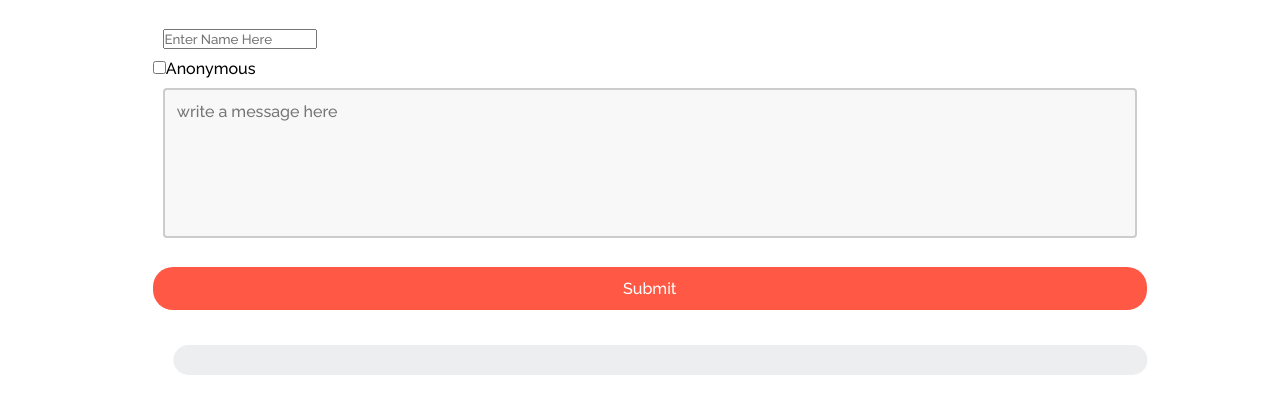
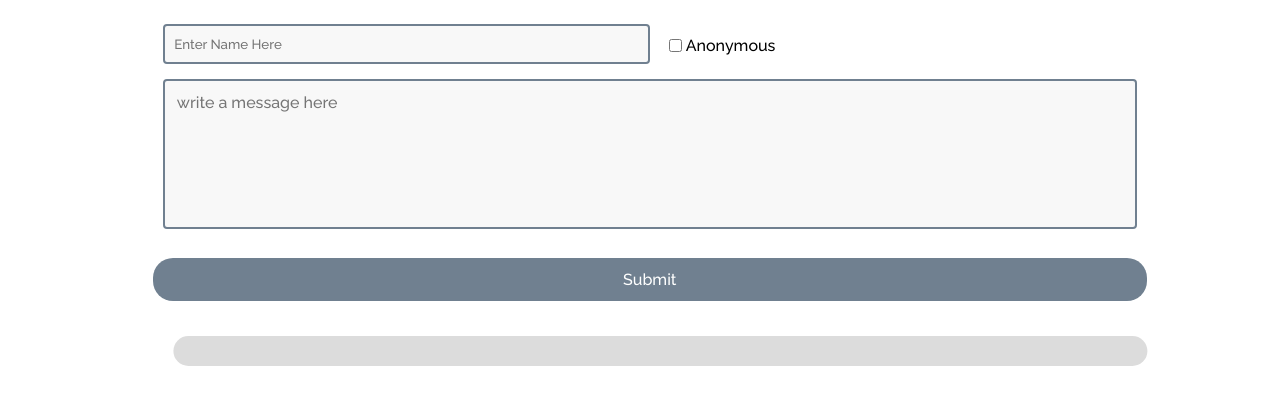
Before and after one commit to EmileeMapanao/MemorialSite, a plain HTML site: page index.html in a window 1280 px wide. Shown: the part 598-1006 px from the top of the page. Drawn offline with Linux system fonts and the light colour scheme; no server answers.

Commit message:
visited submit button changed, titleh3 color changed, name txt box changed.

```diff
--- a/firebase.js
+++ b/firebase.js
@@ -55,12 +55,17 @@ function save() {
       text: text,
       when: firebase.database.ServerValue.TIMESTAMP
     })
+    //alters button when form submitted
+    changeButton()
   }
-    alert('Saved')
+
     console.log(name, text)
     form.reset()
   })
 }
+
+
+
 // Pull data from server and display on page
 function showPastComments() {
   var showat = document.getElementById('pastcomments');
@@ -76,3 +81,10 @@ function showPastComments() {
   })
 }
 showPastComments()
+
+//button change
+function changeButton(){
+var btn = document.getElementById("btn");
+btn.value = 'my value'; // will just add a hidden value
+btn.innerHTML = 'Submitted!';
+}
--- a/index.html
+++ b/index.html
@@ -15,6 +15,8 @@
 
 <body>
 
+
+
     <div class="container">
 
 
@@ -22,6 +24,10 @@
         <div class="centered">Brandon Cooper<br>
             <h1 class="Title">Please use this webpage to share stories or messages</h1>
         </div>
+
+
+
+
     <div id="allcomments">
 
         <form id="newcomment">
@@ -29,16 +35,20 @@
             <label for="tbName"></label>
 
             <div class="container1">
-            <input id="tbName" type="text" placeholder="Enter Name Here" maxLength="20" >
+            <input id="tbName" class="tbName" type="text" placeholder="Enter Name Here" maxLength="40" >
         </div>
-            <input type ="checkbox" onclick="checkAnon()" id="anon" /><label for="anon">Anonymous</label>
+         <input type ="checkbox" class="anonymous" onclick="checkAnon()" id="anon" /><label for="anon"> Anonymous</label>
 
 
             <label for="txComment"></label>
             <br>
             <textarea type="text" id="txComment" rows="5" cols="45" maxlength="4096" placeholder="write a message here" required></textarea>
             <br>
-            <button class="button" type="submit" onclick="save()"> Submit </button>
+
+            <button id="btn" class="button" type="submit" onclick="save()"> Submit </button>
+
+
+
             <ul class="ulisted" id="pastcomments" ></ul>
         </div>
         </form>
--- a/style.css
+++ b/style.css
@@ -8,16 +8,19 @@
 
 
 
+
 .container{
     width: 100%;
     min-height: 100vh;
     background: #fff;
     padding: .000001%;
 }
-
+/* comment*/
 .container1{
 
-   margin: 1%;
+   margin: .5%;
+   float:left;
+   width: 50%;
 }
 
 
@@ -30,7 +33,7 @@
 
 .titleh3{
     margin-top:1%;
-    background-color: #ccc;
+    background-color: rgb(220,220,220);
     padding:1%;
 }
 
@@ -57,11 +60,11 @@ li {
 }
 ul > li {
     display:inline-block;
-    border:1px solid #676767;
+    border:1px solid black;
     padding: 20px;
     transform: rotate(-180deg);
     background:#fff;
-    border-radius: 1%;
+    border-radius: 2%;
 }
 
 .centered {
@@ -100,33 +103,47 @@ ul > li {
     padding: 12px;
     margin-bottom: 15px;
     margin-top: 15px;
-    background: #ff5945;
+    background:rgb(112,128,144);
     color: #fff;
     font-size: 16px;
     cursor:pointer;
     border-radius: 20px;
 }
 
+.button:visited{
+    background:red;
+}
+
 .ulisted{
     width: 100%;
     padding-top: 15px;
     padding-bottom: 15px;
-    background:#edeef0;
+    background:rgb(220,220,220);
     text-align: center;
     border-radius: 20px;
     margin:20px;
 }
 
-.tbName{
+/*Name text box */
+.tbName {
     width: 100%;
-    padding: 12px;
-    border: 2px solid #ccc;
+    padding: 2%;
+    margin-left:1%;
+    border: 2px solid rgb(112,128,144);
     border-radius: 4px;
     background-color: #f8f8f8;
 }
-.anon{
-    float:right;
+
+.anonymous {
+    margin-left: 2%;
+    margin-top: 2%;
 }
+
+.checkbox {
+    margin-right:5%;
+}
+
+
 
 textarea {
     width: 100%;
@@ -134,7 +151,7 @@ textarea {
     padding: 12px;
     margin: 10px;
     box-sizing: border-box;
-    border: 2px solid #ccc;
+    border: 2px solid rgb(112,128,144);
     border-radius: 4px;
     background-color: #f8f8f8;
     font-size: 16px;
```
Also changed, not shown: images/red_circle.svg (added).
